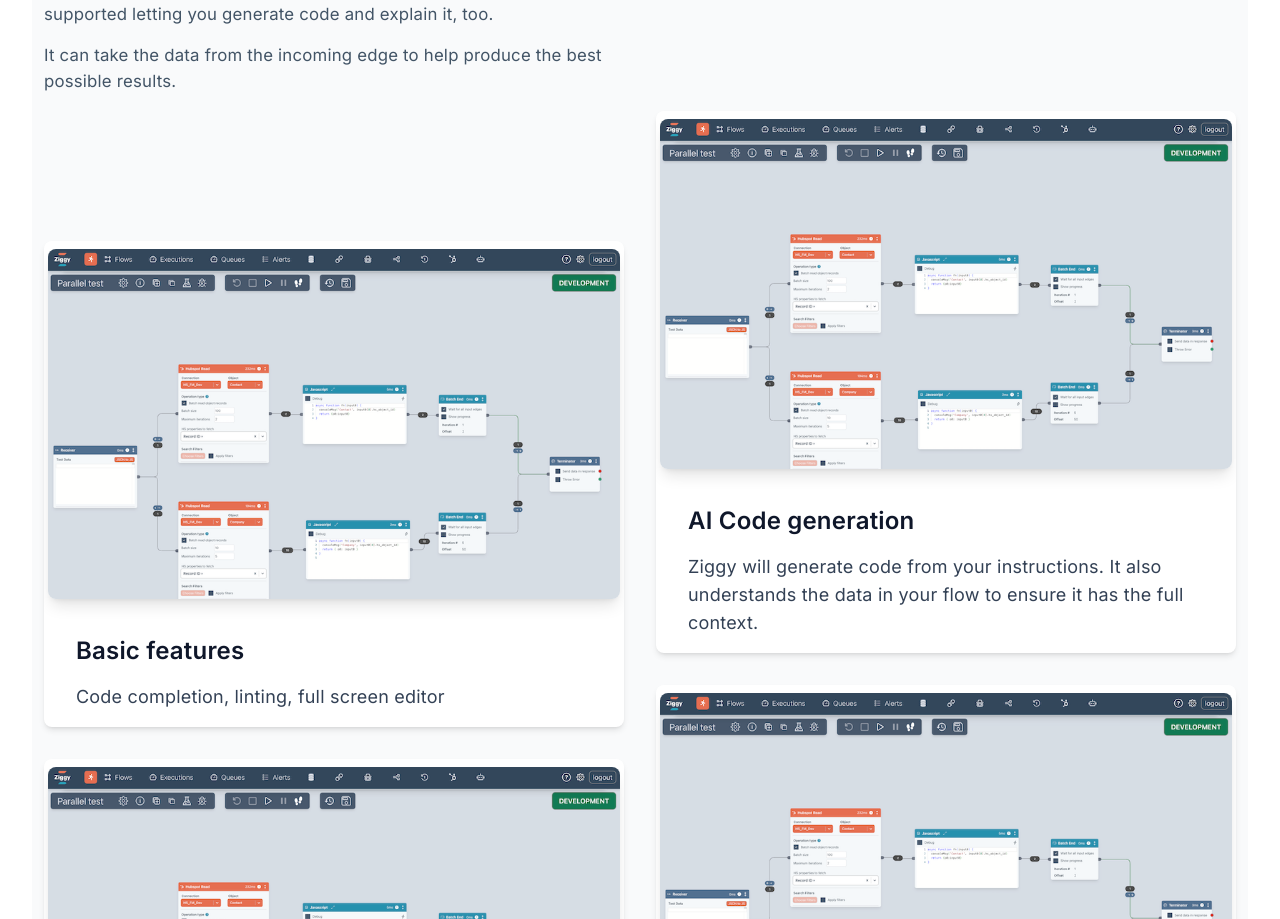
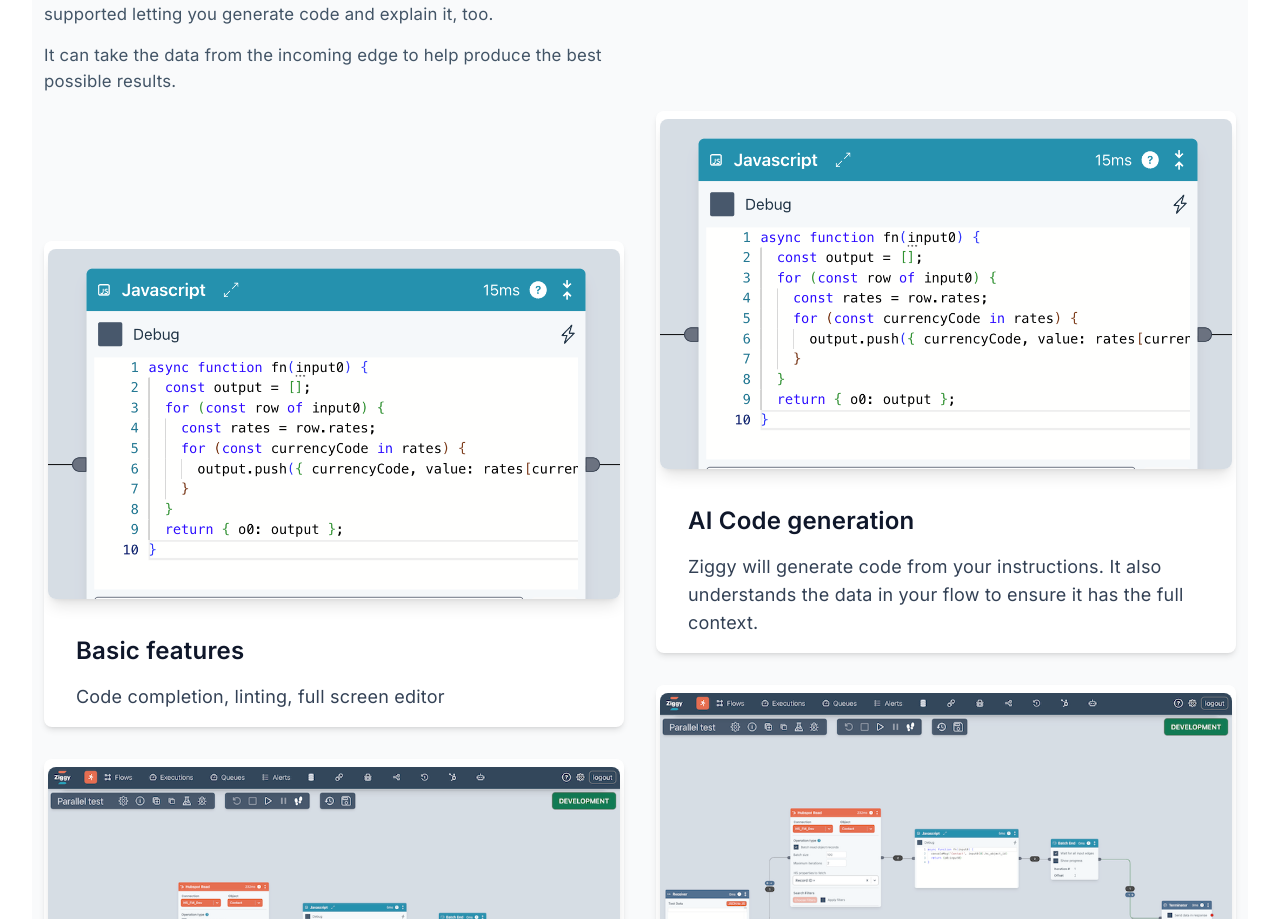
Before and after one commit to fmay/ziggy-site-new, a Next.js app: page /flows in a window 1280 px wide. Shown: the part 5228-6147 px from the top of the page. Built offline with nearby package versions, Linux system fonts and the light colour scheme.

Commit message:
StackCard 0.71

```diff
--- a/src/app/(features)/flows/JavascriptFeatures.tsx
+++ b/src/app/(features)/flows/JavascriptFeatures.tsx
@@ -9,30 +9,33 @@ const JavascriptFeatures: FC<JavascriptFeaturesProps> = ({}) => {
     <StackCard
       title="Basic features"
       description="Code completion, linting, full screen editor"
-      ctaText="Docs"
+      ctaText="Learn more in the docs"
       ctaHref="https://docs.ziggyservices.com/user-guide/block-types/core/Javascript"
       ctaNewTab
-      graphic="/images/flows/parallel.png"
+      graphic="/images/flows/js-ai.png"
     />,
     <StackCard
       title="AI Code generation"
       description="Ziggy will generate code from your instructions. It also understands the data in your flow to ensure it has the full context."
-      ctaText="aaa"
-      ctaHref="https://google.com"
-      graphic="/images/flows/parallel.png"
+      ctaText="Learn more in the docs"
+      ctaHref="https://docs.ziggyservices.com/user-guide/block-types/core/Javascript#ai-assistant"
+      ctaNewTab
+      graphic="/images/flows/js-ai.png"
     />,
     <StackCard
       title="Debugger"
       description="Comes with a fully integrated debugger, letting you step through your code and inspect variables"
-      ctaText="aaa"
-      ctaHref="https://google.com"
+      ctaText="Learn more in the docs"
+      ctaHref="https://docs.ziggyservices.com/user-guide/block-types/core/Javascript#debugger"
+      ctaNewTab
       graphic="/images/flows/parallel.png"
     />,
     <StackCard
       title="AI Explain"
       description="Not sure what's going on? AI Explain will put you out of your misery."
-      ctaText="aaa"
+      ctaText="Learn more in the docs"
       ctaHref="https://docs.ziggyservices.com/user-guide/block-types/core/Javascript#explain"
+      ctaNewTab
       graphic="/images/flows/parallel.png"
     />,
   ]
--- a/src/app/globals.scss
+++ b/src/app/globals.scss
@@ -13,6 +13,7 @@
   --pale-gray: #8e9cb3;
   --default-text: rgb(66, 84, 102);
   --dark-text: rgb(10, 37, 64);
+  --hover-default-color: rgb(99, 91, 255);
 
   //Text
   --text-spacing-standard: "0.5px";
@@ -30,9 +31,19 @@ body {
     rgb(var(--background-start-rgb));
 }
 
+a {
+  color: var(--hover-default-color);
+  transition: color 0.2s ease;
+
+  &:hover {
+    color: var(--mid-gray);
+  }
+}
+
 p {
   @apply text-[1.05rem] mb-[1rem] leading-[1.6rem];
 }
+
 
 h1, h2, h3, h4, h5, h6 {
   @apply text-[var(--dark-text)] font-semibold;
```
Also changed, not shown: public/images/flows/js-ai.png (added).
